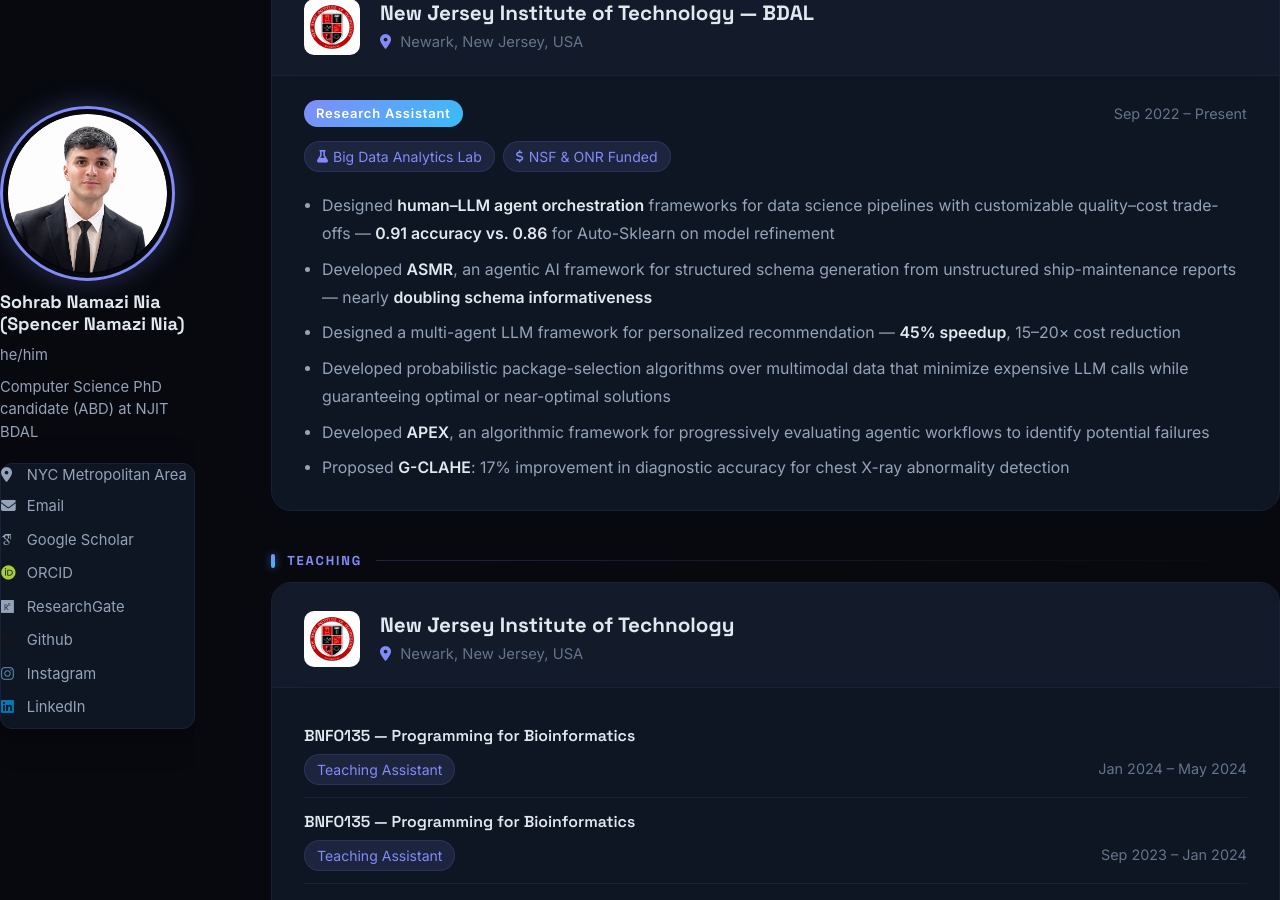
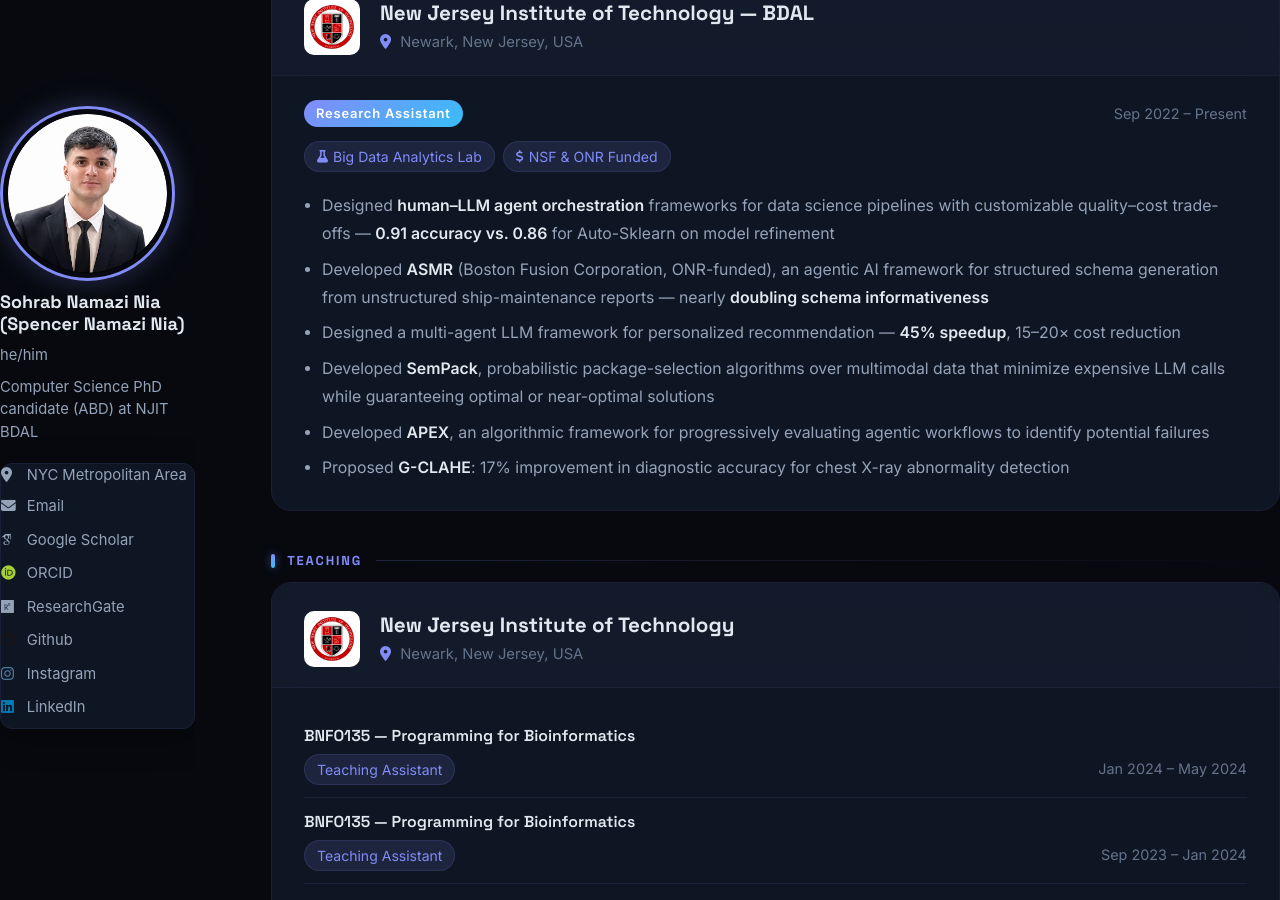
Before and after one commit to sohrabnamazinia/sohrabnamazinia.github.io, a Jekyll site: the page built from _pages/experience.md, in a window 1280 px wide and 900 px high, scrolled down 1516 px. Built offline with Jekyll 4.4.1, drawn with Linux system fonts in a browser that asks for light colours; some web fonts are replaced.

Commit message:
Rename package selection work to SemPack; credit Boston Fusion on ASMR
Matches the current CV: the paper, the project card, and the NJIT
research bullet now carry the SemPack name. Status stays Under Review
and the year stays 2026. The ASMR bullet now notes it was built for
Boston Fusion Corporation under ONR funding.

Co-Authored-By: Claude Opus 5 <noreply@anthropic.com>

```diff
--- a/_pages/experience.md
+++ b/_pages/experience.md
@@ -97,9 +97,9 @@ author_profile: true
     </div>
     <ul class="edu-bullets">
       <li>Designed <strong>human–LLM agent orchestration</strong> frameworks for data science pipelines with customizable quality–cost trade-offs — <strong>0.91 accuracy vs. 0.86</strong> for Auto-Sklearn on model refinement</li>
-      <li>Developed <strong>ASMR</strong>, an agentic AI framework for structured schema generation from unstructured ship-maintenance reports — nearly <strong>doubling schema informativeness</strong></li>
+      <li>Developed <strong>ASMR</strong> (Boston Fusion Corporation, ONR-funded), an agentic AI framework for structured schema generation from unstructured ship-maintenance reports — nearly <strong>doubling schema informativeness</strong></li>
       <li>Designed a multi-agent LLM framework for personalized recommendation — <strong>45% speedup</strong>, 15–20× cost reduction</li>
-      <li>Developed probabilistic package-selection algorithms over multimodal data that minimize expensive LLM calls while guaranteeing optimal or near-optimal solutions</li>
+      <li>Developed <strong>SemPack</strong>, probabilistic package-selection algorithms over multimodal data that minimize expensive LLM calls while guaranteeing optimal or near-optimal solutions</li>
       <li>Developed <strong>APEX</strong>, an algorithmic framework for progressively evaluating agentic workflows to identify potential failures</li>
       <li>Proposed <strong>G-CLAHE</strong>: 17% improvement in diagnostic accuracy for chest X-ray abnormality detection</li>
     </ul>
```
Also changed, not shown: _pages/projects.md (+1 -1 lines), _pages/publications.md (+1 -1 lines).
